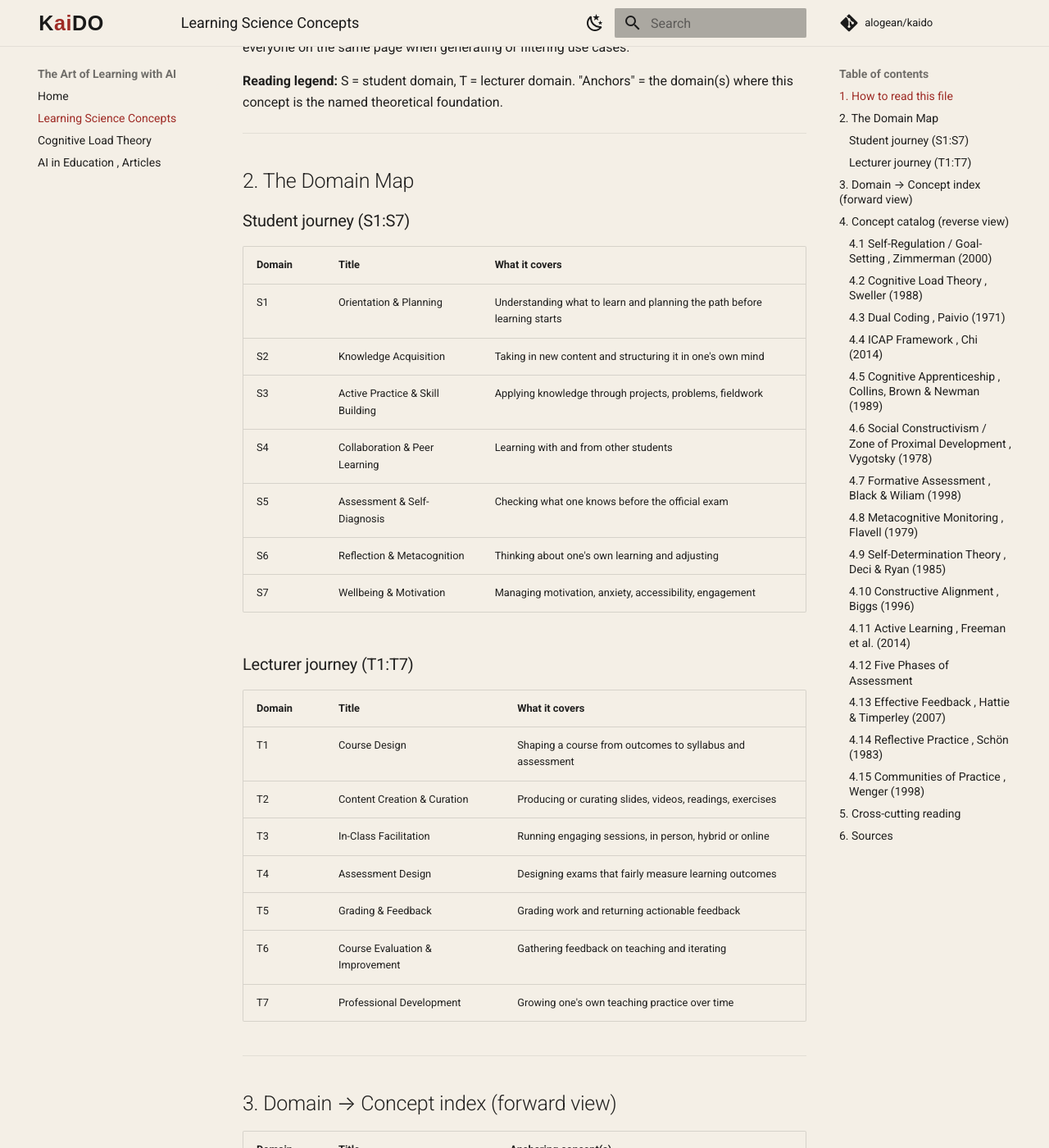
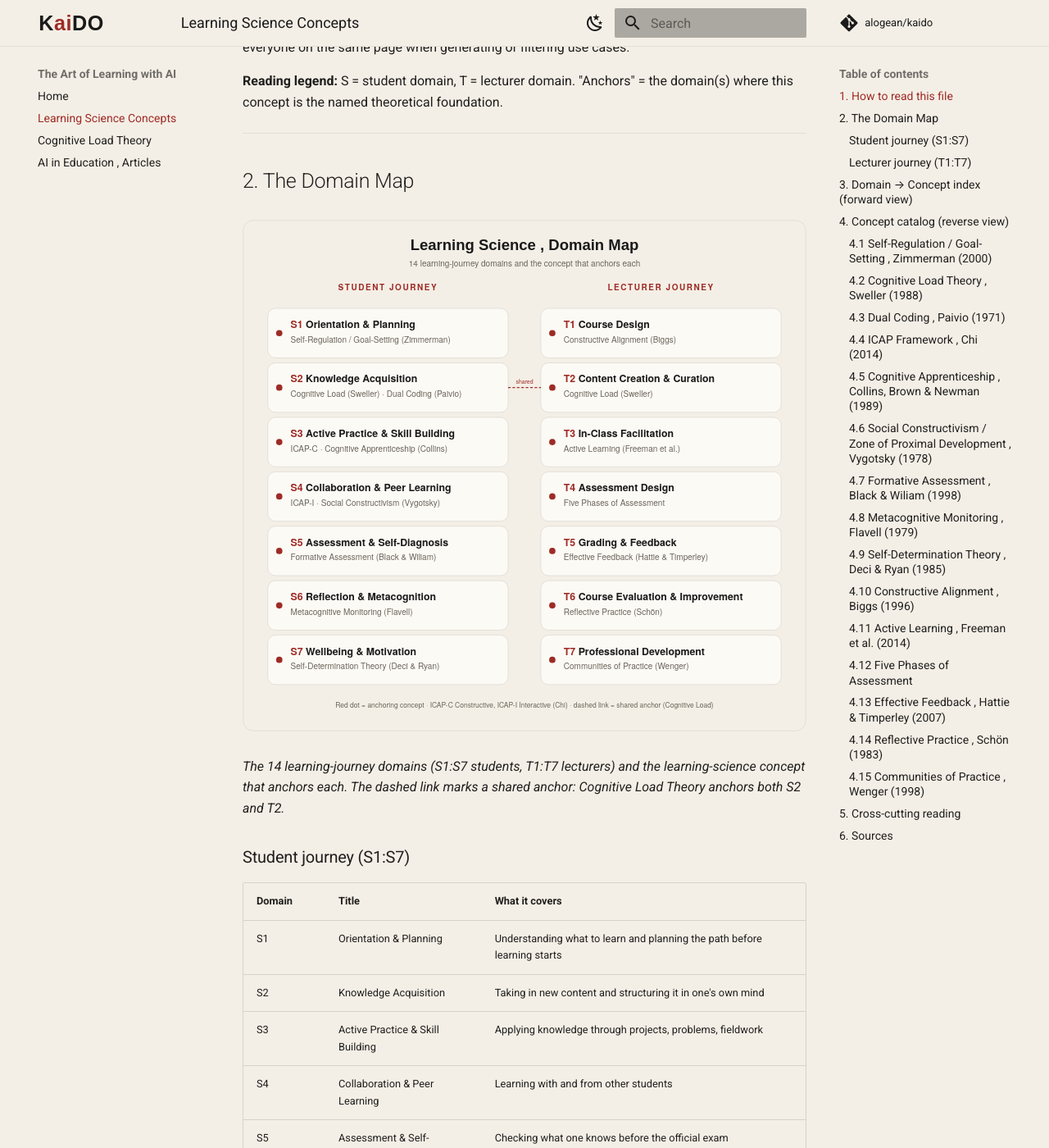
Before and after one commit to alogean/kaido, an MkDocs documentation site: the page built from docs/learning_science_concepts.md, in a window 1280 px wide and 1400 px high, scrolled down 549 px. Shown: the whole window at 82% size. Built offline with MkDocs 1.6.1 and Material for MkDocs 9.7.7, drawn with Linux system fonts in a browser that asks for light colours; comment, search, counter and statistics services are not loaded.

Commit message:
Add SVG domain-map figure to the concepts page
Visual concept map of the 14 learning-journey domains (S1:S7 / T1:T7)
and their anchoring concepts, in the brand palette, with the shared
Cognitive Load anchor linked across S2 and T2.

Co-Authored-By: Claude Opus 4.8 (1M context) <noreply@anthropic.com>

```diff
--- a/docs/learning_science_concepts.md
+++ b/docs/learning_science_concepts.md
@@ -16,6 +16,10 @@ This file does the inverse mapping: it takes each concept, explains it in depth,
 ---
 
 ## 2. The Domain Map
+
+![Learning science domain map: the 14 learning-journey domains and the concept that anchors each](assets/domain-map.svg){ .kaido-figure }
+
+*The 14 learning-journey domains (S1:S7 students, T1:T7 lecturers) and the learning-science concept that anchors each. The dashed link marks a shared anchor: Cognitive Load Theory anchors both S2 and T2.*
 
 ### Student journey (S1:S7)
 
--- a/docs/stylesheets/extra.css
+++ b/docs/stylesheets/extra.css
@@ -48,6 +48,15 @@
   --md-typeset-a-color: #E08079;
 }
 
+/* Figures (SVG diagrams) */
+.kaido-figure {
+  display: block;
+  margin: 1.5rem auto;
+  max-width: 100%;
+  height: auto;
+  border-radius: 12px;
+}
+
 /* Home hero logo */
 .kaido-hero {
   display: block;
```
Also changed, not shown: docs/assets/domain-map.svg (added).
